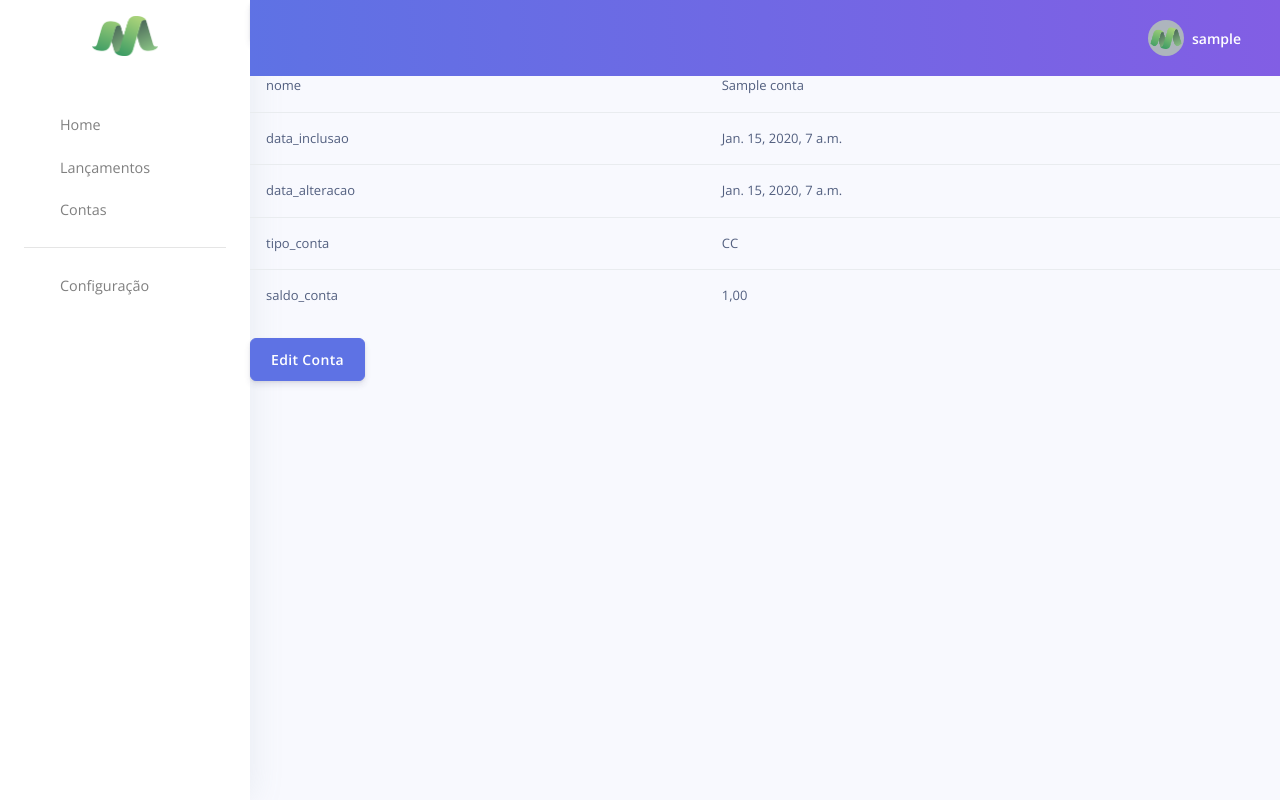
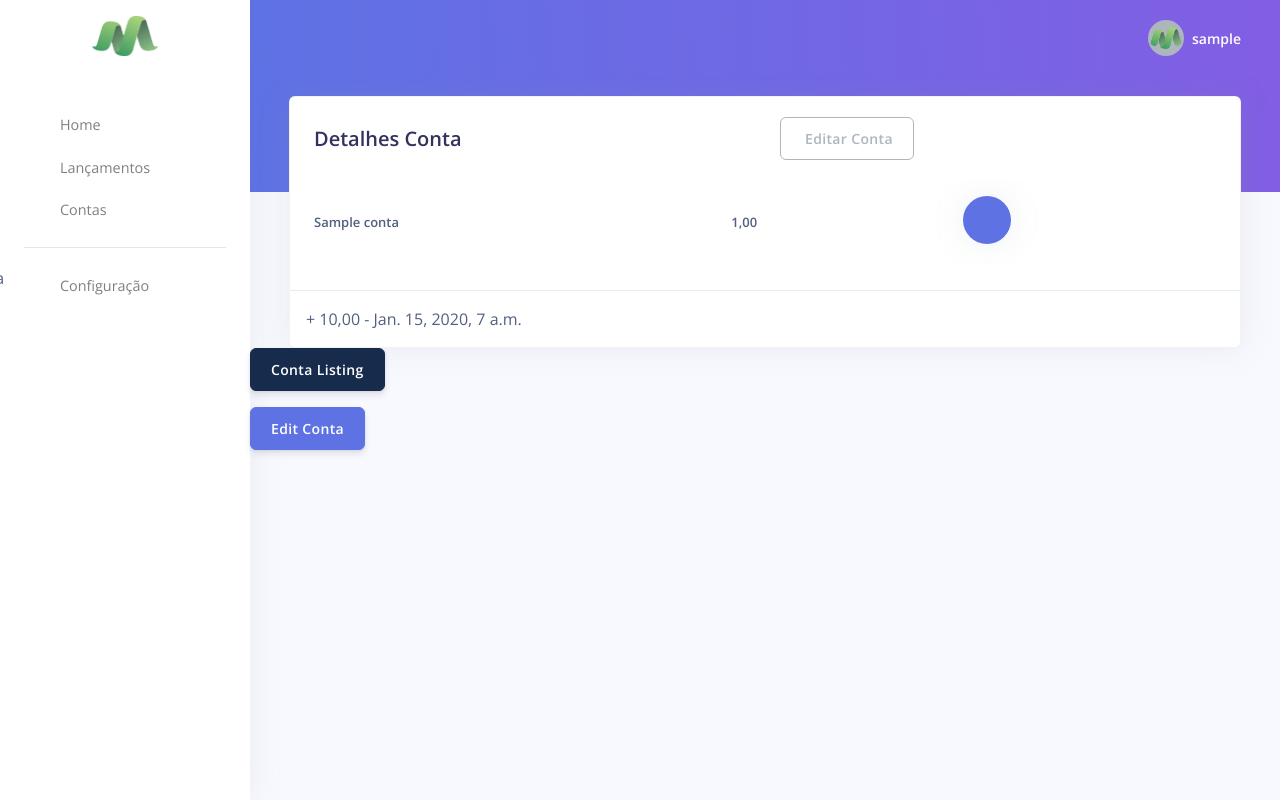
Before and after one commit to Walicen/FinancasFamiliar, a Django app: page /conta/detail/1/ in a window 1280 px wide. Run offline with Django 3.2, Linux system fonts and the light colour scheme; a user stored in the database is signed in; tables that the repository leaves empty hold one stand-in row (values such as "Sample post"); lists and menus that the app fills with data are empty; some libraries are stand-ins or nearby versions.

Commit message:
uma pronto

```diff
--- a/contas/models.py
+++ b/contas/models.py
@@ -113,6 +113,7 @@
     conta = ForeignKey(Conta, on_delete=models.CASCADE, related_name='movimentacoes_conta')
     fatura = ForeignKey(Fatura, on_delete=models.CASCADE, related_name='movimentacoes')
     valor = models.DecimalField(max_digits=10, decimal_places=2, default=0)
+    data = models.DateTimeField(auto_now_add=True, editable=False)
 
     class Meta:
         db_table = 'movimentacao'
--- a/contas/templates/contas/conta_detail.html
+++ b/contas/templates/contas/conta_detail.html
@@ -1,14 +1,70 @@
 {% extends "base.html" %}
 {% load static %}
+
 {% block content %}
-<p><a class="btn btn-default" href="{% url 'contas_conta_list' %}">Conta Listing</a></p>
-<table class="table">
-<tr><td>nome</td><td>{{ object.nome }}</td></tr>
-<tr><td>data_inclusao</td><td>{{ object.data_inclusao }}</td></tr>
-<tr><td>data_alteracao</td><td>{{ object.data_alteracao }}</td></tr>
-<tr><td>tipo_conta</td><td>{{ object.tipo_conta }}</td></tr>
-<tr><td>saldo_conta</td><td>{{ object.saldo_conta }}</td></tr>
-</table>
-<a class="btn btn-primary" href="{{object.get_update_url}}">Edit Conta</a>
 
+    <div class="header bg-gradient-primary pb-7 pt-4 pt-md-7">
+      <div class="container-fluid">
+        <div class="header-body">
+
+        </div>
+      </div>
+    </div>
+
+    <div class="container-fluid mt--7">
+        <div class="row">
+            <div class="col-xl-12 mb-12 mb-xl-12">
+                <div class="card shadow">
+                    <div class="card-header border-0">
+                      <div class="row align-items-center">
+
+                        <div class="col">
+                          <h2 class="mb-0 gradient-primary">Detalhes Conta</h2>
+                        </div>
+
+                         <div class="col">
+                          <a href="{{conta.get_update_url}}" class="btn btn-outline-light">
+                               <i class="fas fa-pencil"></i>
+                               Editar Conta
+                          </a>
+                         </div>
+
+                      </div>
+                    </div>
+                    <div class="table-responsive">
+                        <table class="table align-items-center table-flush">
+                            <tr>
+                                <th scope="row">{{ conta.nome }}</th>
+                                <th scope="row">{{ conta.saldo_conta }}</th>
+                                <td scope="row">
+                                <div class="icon icon-shape text-white rounded-circle shadow {% if conta.tipo_conta == 'CC' %}
+                                            bg-primary
+                                            {% elif conta.tipo_conta == 'PO'%}
+                                            bg-info
+                                            {% else %}
+                                            bg-gradient-green
+                                        {% endif %} ">
+                                  </div>
+                                </td>
+                            </tr>
+                        </table>
+                    </div>
+                    <span class="center">Movimentações da Conta</span>
+            <ul class="list-group list-group-flush">
+            {% for mov in  conta.movimentacoes_conta.all %}
+                <li class="list-group-item">
+                {% if mov.fatura.tipo_fatura == 'D' %}
+                    <span> - {{ mov.valor }} - {{ mov.data }}</span>
+                {% else %}
+                    <span> + {{ mov.valor }} - {{ mov.data }}</span>
+                {% endif %}
+                </li>
+            {% endfor %}
+              </ul>
+        </div>
+    </div>
+        </div>
+    </div>
+    <a class="btn btn-default" href="{% url 'contas_conta_list' %}">Conta Listing</a></p>
+    <a class="btn btn-primary" href="{{conta.get_update_url}}">Edit Conta</a>
 {% endblock %}
--- a/contas/views.py
+++ b/contas/views.py
@@ -44,15 +44,16 @@
     paginate_by = 7
 
 
-class FaturaPagarCreateView(LoginRequiredMixin,CreateView):
+class FaturaPagarCreateView(LoginRequiredMixin, CreateView):
     login_url = '/'
     model = Fatura
     form_class = FaturaForm
-    success_url = reverse_lazy('contas_fatura_list')
+    #success_url = reverse_lazy('contas_fatura_list')
 
 
 class MovimentacaoView(LoginRequiredMixin, View):
     login_url = '/'
+
     def post(self, request, fatura):
         texto_erro = ''
         texto_mensagem = ''
@@ -82,6 +83,7 @@
                             conta.saldo_conta += valor
                         else:
                             conta.saldo_conta -= valor
+
 
                     if movimenta:
                         movimentacao = Movimentacao.objects.create(
@@ -121,7 +123,7 @@
         movimentacoes = Movimentacao.objects.filter(fatura=fatura.pk)
         data = {
             'fatura': fatura,
-            'form': MovimentacaoForm(),
+            'form': MovimentacaoForm(initial={'valor': fatura.valor_fatura}),
             'lista': movimentacoes
         }
         return render(request, 'contas/fatura_detail.html', data)
@@ -149,6 +151,7 @@
     form_class = ContaForm
     success_url = reverse_lazy('contas_conta_list')
 
+
 class ContaDetailView(LoginRequiredMixin, DetailView):
     login_url = '/'
     model = Conta
@@ -157,4 +160,5 @@
 class ContaUpdateView(LoginRequiredMixin, UpdateView):
     login_url = '/'
     model = Conta
+    context_object_name = 'conta'
     form_class = ContaForm
```
Also changed, not shown: contas/forms.py (+7 -0 lines), contas/templates/contas/fatura_detail.html (+29 -3 lines).
